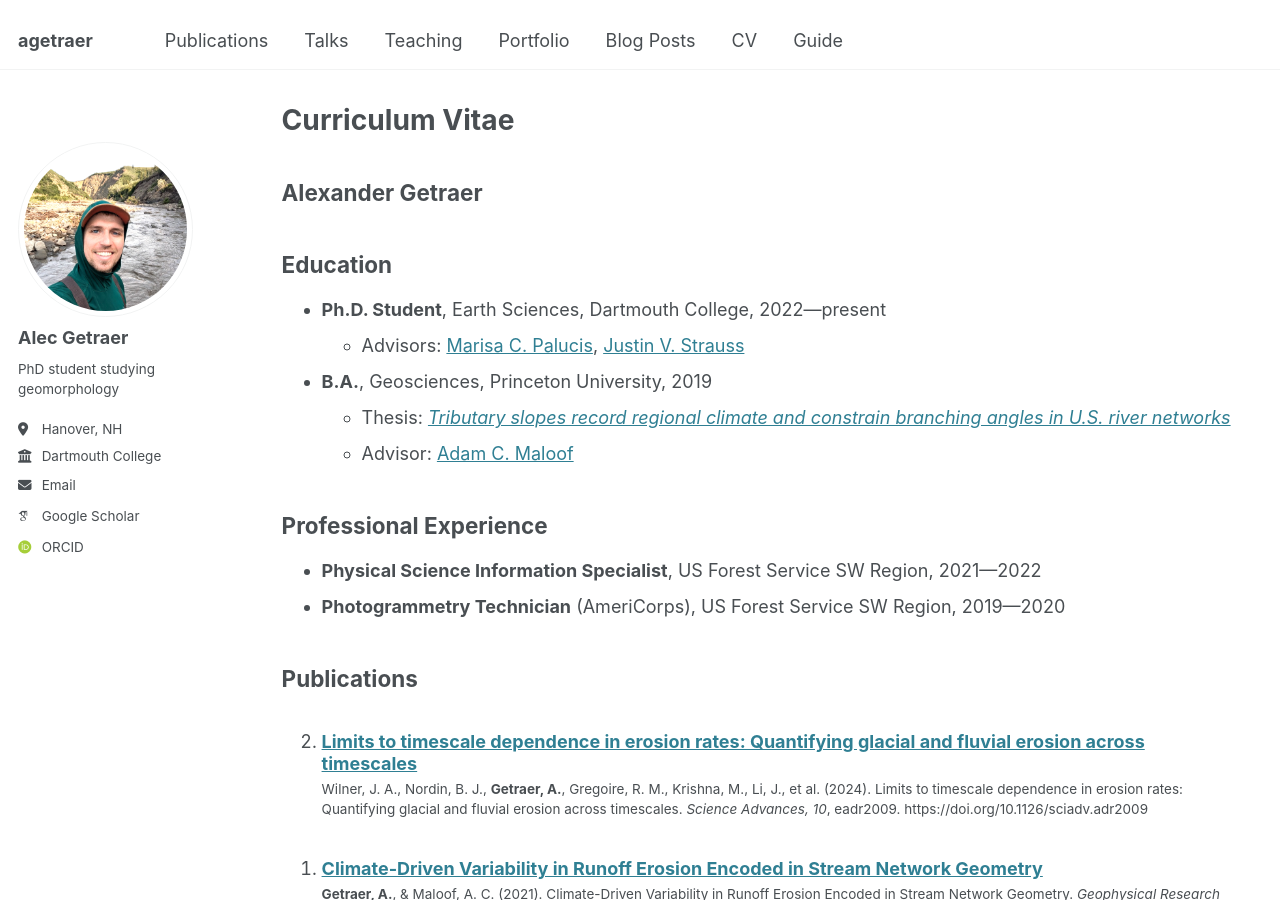
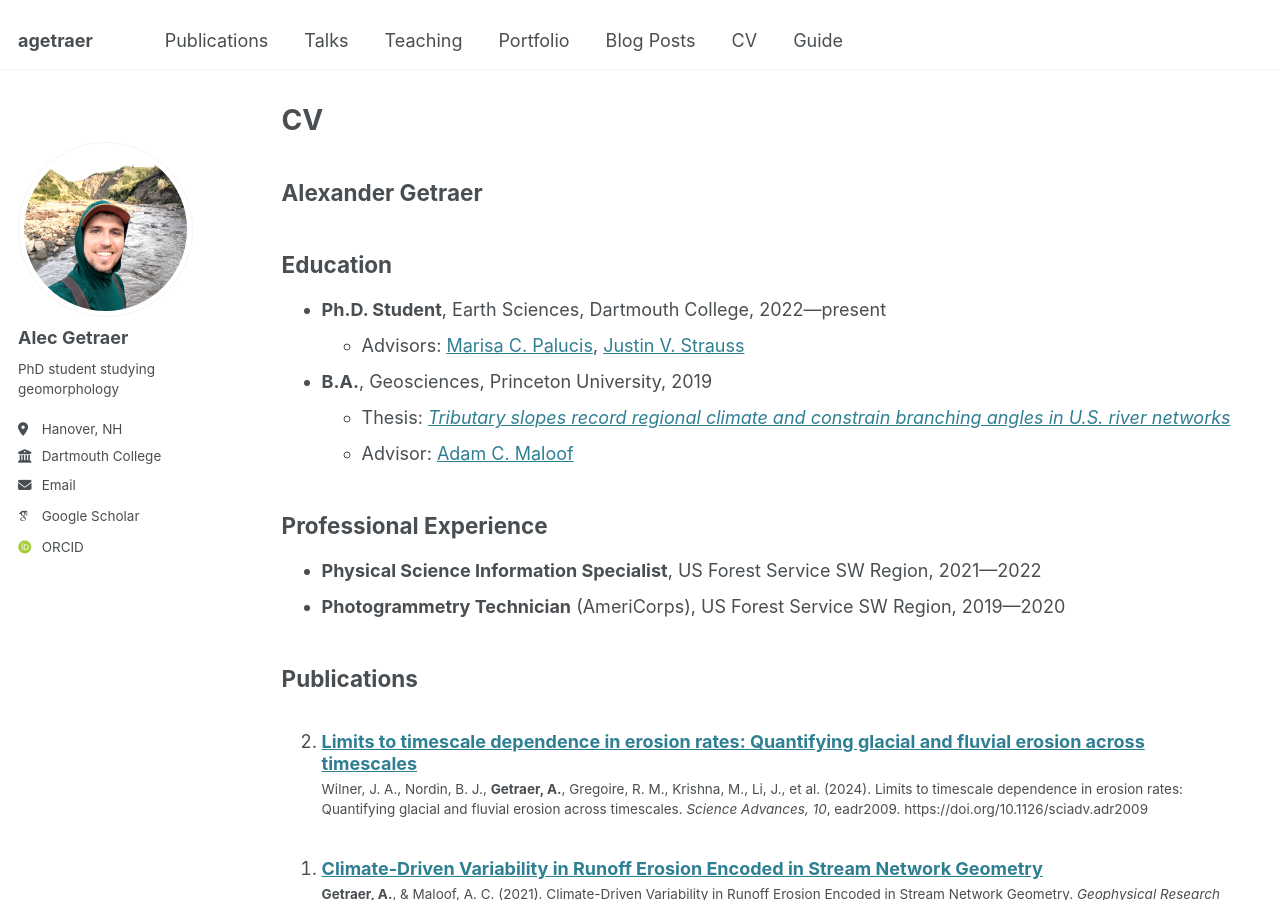
Before and after one commit to agetraer/agetraer.github.io, a Jekyll site: the page built from _pages/cv.md, in a window 1280 px wide and 900 px high. Built offline with Jekyll 4.4.1, drawn with Linux system fonts in a browser that asks for light colours; some web fonts are replaced.

```diff
--- a/_pages/cv.md
+++ b/_pages/cv.md
@@ -1,6 +1,6 @@
 ---
 layout: archive
-title: "Curriculum Vitae"
+title: "CV"
 permalink: /cv/
 author_profile: true
 redirect_from:
--- a/_sass/layout/_sidebar.scss
+++ b/_sass/layout/_sidebar.scss
@@ -16,7 +16,7 @@
   @media screen and (min-width: $sidebar-screen-min-width) {
     height: 100vh;
     overflow-y: auto;               // Add scrollbar if the sidebar is too long
-    position: relative;
+    position: relative; //fixed
     //padding-top: $masthead-height;
   }
 
```
Also changed, not shown: _pages/about.md (+3 -3 lines).
